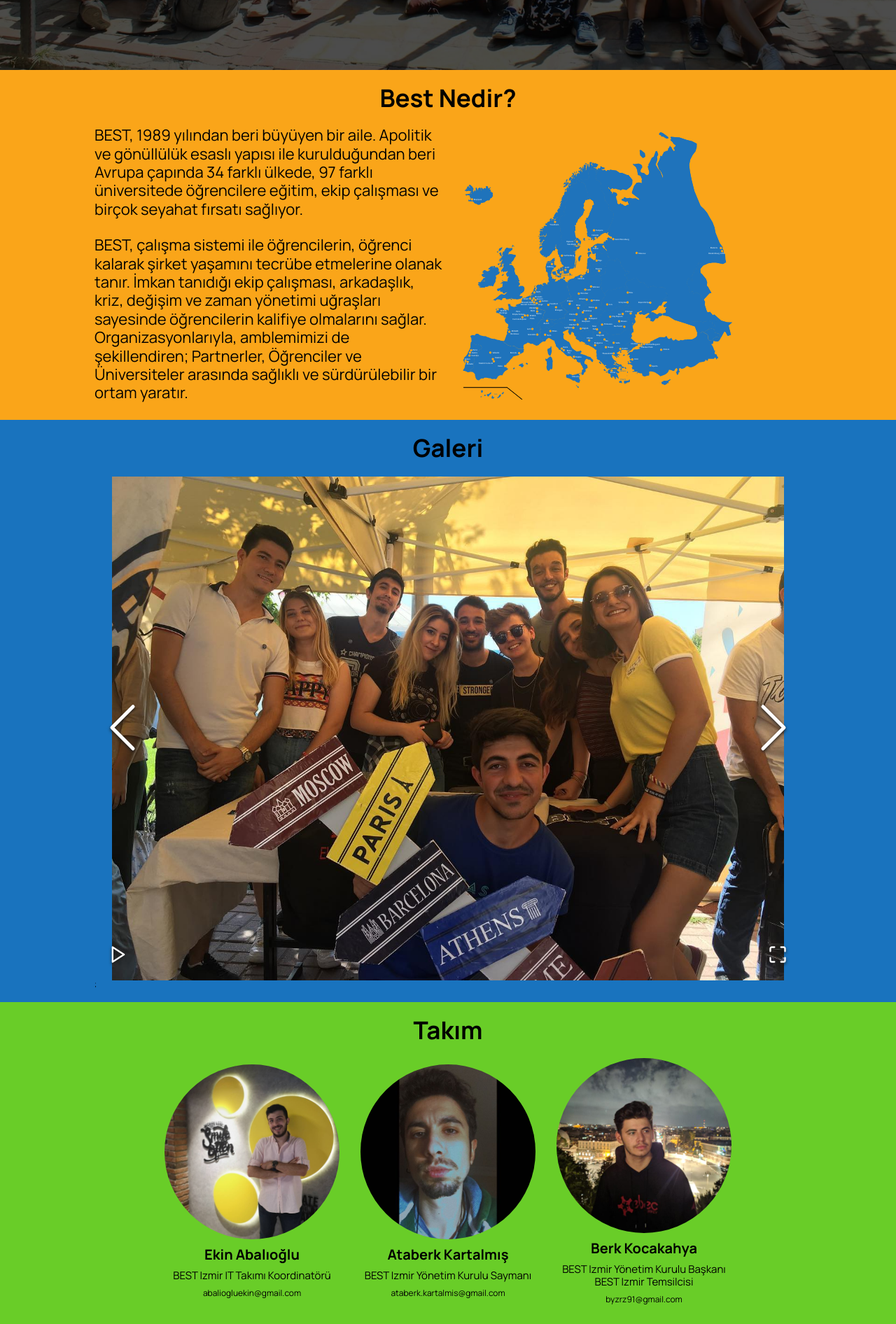
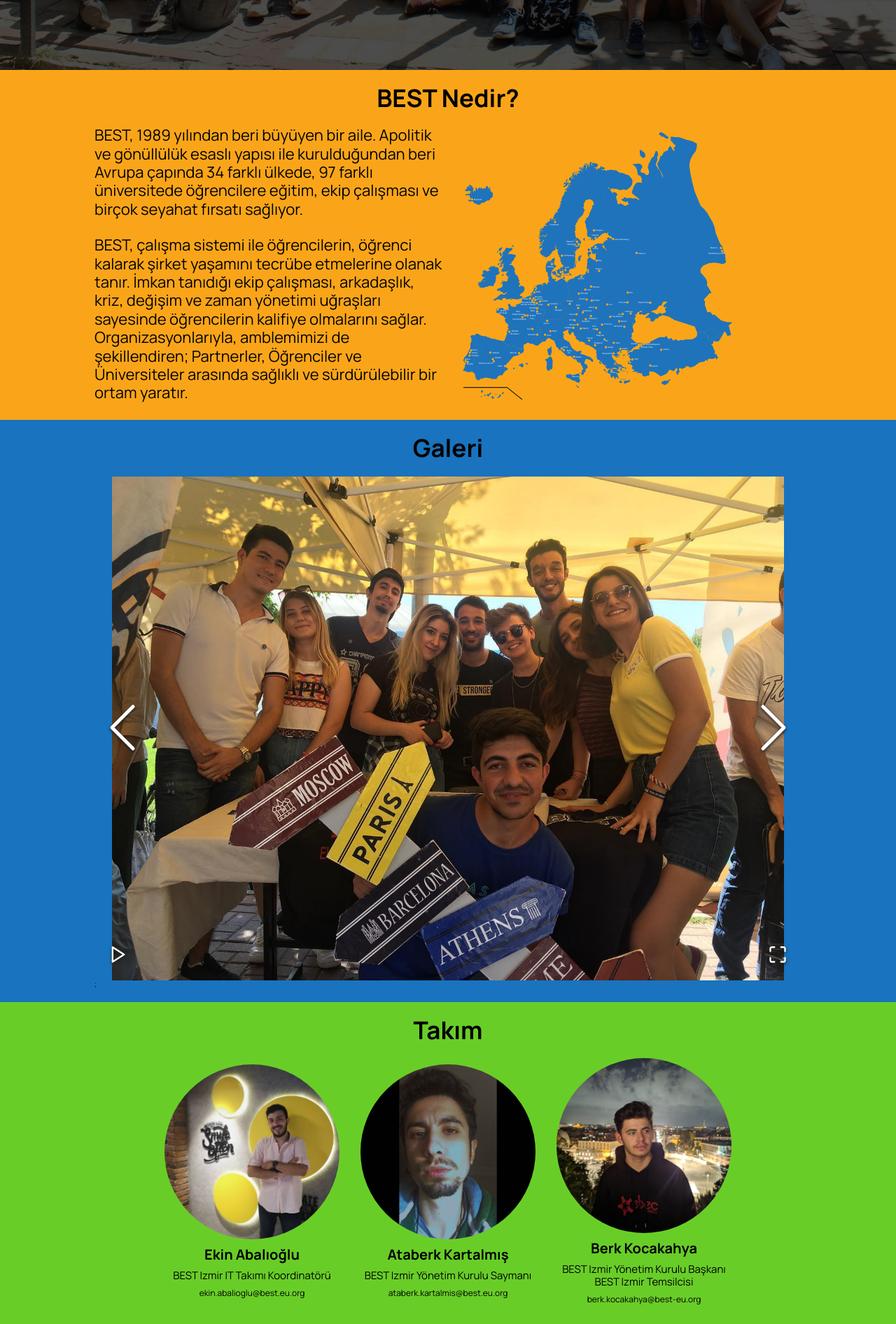
Before and after one commit to BEST-Izmir/website, a Next.js app: page / in a window 1280 px wide. Shown: the part 700-2592 px from the top of the page at 70% size. Built offline with nearby package versions, Linux system fonts and the light colour scheme.

Commit message:
Feedbacks

```diff
--- a/components/About/about.jsx
+++ b/components/About/about.jsx
@@ -5,7 +5,7 @@
   return (
     <section className={styles.about} id="about">
       <div className="container">
-        <h3 className={styles['section-title']}>Best Nedir?</h3>
+        <h3 className={styles['section-title']}>BEST Nedir?</h3>
         <div className={styles['section-content']}>
           <div className={styles.article}>
             <p>
--- a/components/Team/Team.jsx
+++ b/components/Team/Team.jsx
@@ -9,13 +9,13 @@
         <div className={styles['section-content']}>
           <TeamCard
             imgUrl="/static/ekin.jpg"
-            mail="abaliogluekin@gmail.com"
+            mail="ekin.abalioglu@best.eu.org"
             duty="BEST Izmir IT Takımı Koordinatörü"
             name="Ekin Abalıoğlu"
           />
           <TeamCard
             imgUrl="/static/ataberk.jpg"
-            mail="ataberk.kartalmis@gmail.com"
+            mail="ataberk.kartalmis@best.eu.org"
             duty="BEST Izmir Yönetim Kurulu Saymanı"
             name="Ataberk Kartalmış"
           />
@@ -24,17 +24,17 @@
             duty="BEST Izmir Yönetim Kurulu Başkanı
 BEST Izmir Temsilcisi"
             name="Berk Kocakahya"
-            mail="byzrz91@gmail.com"
+            mail="berk.kocakahya@best-eu.org"
           />
           <TeamCard
             imgUrl="/static/emrecan.jpg"
             duty="BEST Izmir Dizayn Takımı Koordinatörü"
-            mail="emrecancimen@gmail.com"
+            mail="emrecan.cimen@best.eu.org"
             name="Emrecan Çimen"
           />
           <TeamCard
             imgUrl="/static/irem.jpg"
-            mail="iremalpcetin@gmail.com"
+            mail="irem.alpcetin@best-eu.org"
             duty="BEST Izmir Yönetim Kurulu Sekreteri"
             name="İrem Alpçetin"
           />
```
